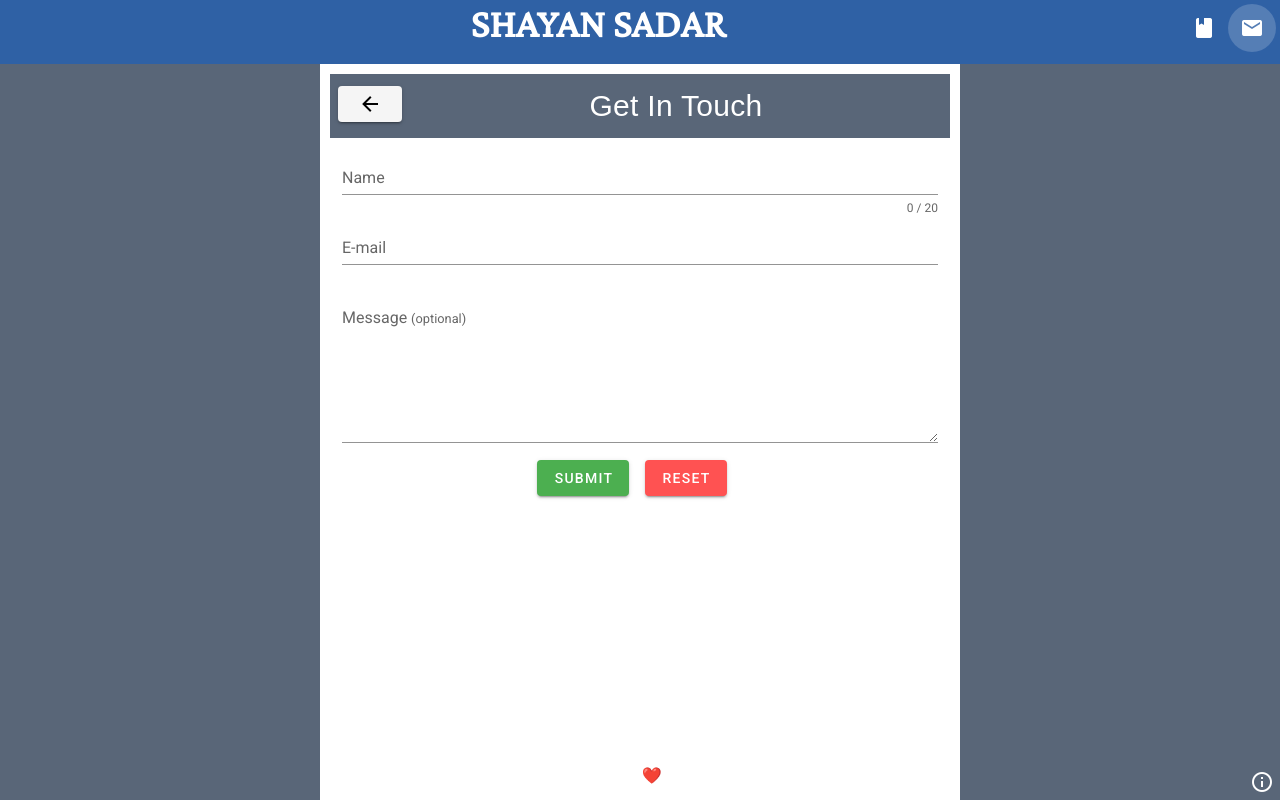
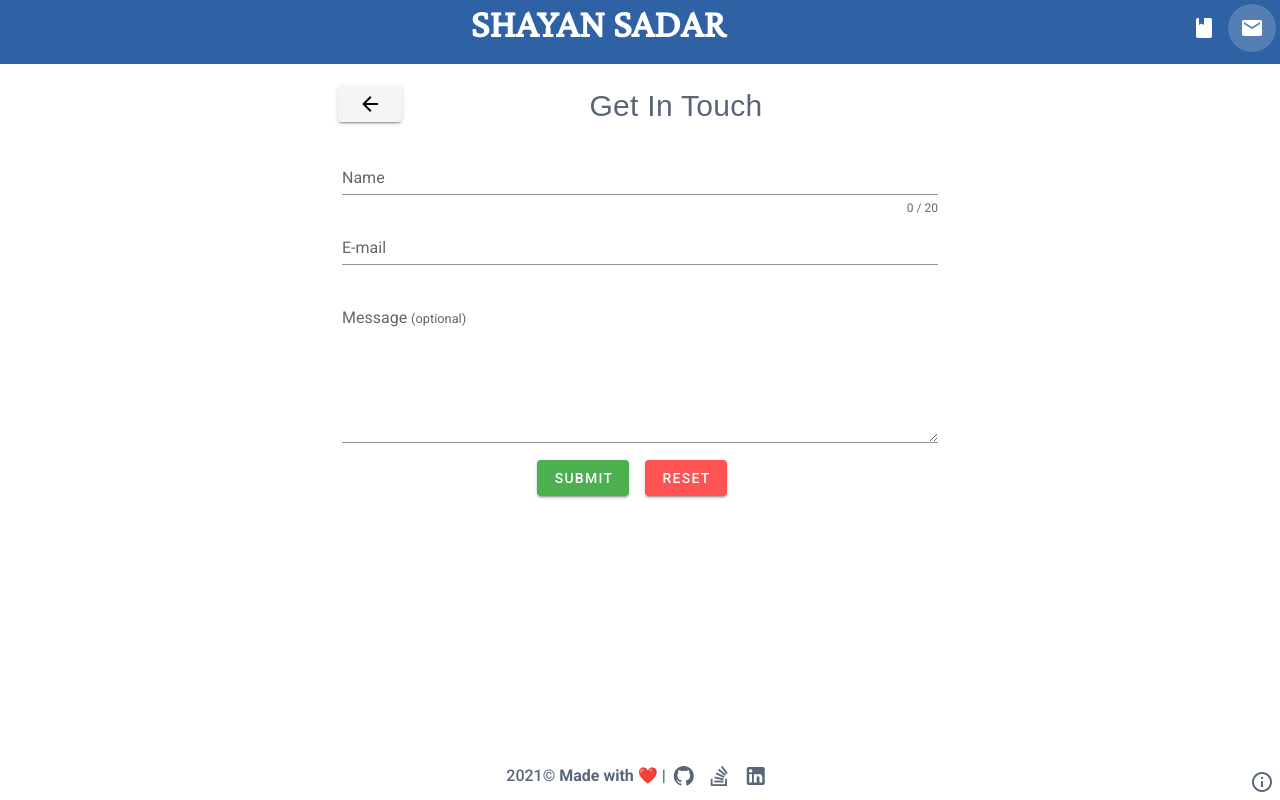
Before and after one commit to shayan09/shayan-app, a Nuxt app: page /contact in a window 1280 px wide. Both pictures are taken after a click on the button 1262 px from the left and 782 px from the top of the page. Built offline with nearby package versions, Linux system fonts and the light colour scheme; a web font is replaced by a local one; what vue-typed-js would draw is missing.

Commit message:
Cleaner UI

```diff
--- a/layouts/default.vue
+++ b/layouts/default.vue
@@ -1,5 +1,5 @@
 <template>
-	<v-app class="main-container" style="background-color: #596678">
+	<v-app class="main-container">
 		<v-app-bar
 			:height="isSmallScreen ? '50px' : '64px'"
 			prominent
@@ -46,27 +46,27 @@
 			style="background-color: transparent"
 		>
 			<v-btn icon absolute style="bottom: 0; right: 0" @click="showFooter = !showFooter"
-				><v-icon color="white"> mdi-information-outline</v-icon></v-btn
+				><v-icon color="#596678"> mdi-information-outline</v-icon></v-btn
 			>
 			<v-col v-if="showFooter" cols="12">
 				<v-row class="justify-center">
 					<span class="footer-text"
-						>{{ new Date().getFullYear() }}&#169; <strong>Made with ❤️</strong></span
+						>{{ new Date().getFullYear() }}&#169; <strong>Made with ❤️ |</strong></span
 					>
-					<v-btn href="https://github.com/shayan09" target="_blank" color="white" icon
+					<v-btn href="https://github.com/shayan09" target="_blank" color="#596678" icon
 						><v-icon> mdi-github</v-icon></v-btn
 					>
 					<v-btn
 						href="https://stackoverflow.com/users/8147086/shayan"
 						target="_blank"
-						color="white"
+						color="#596678"
 						icon
 						><v-icon> mdi-stack-overflow</v-icon></v-btn
 					>
 					<v-btn
 						href="https://www.linkedin.com/in/shayansadar/"
 						target="_blank"
-						color="white"
+						color="#596678"
 						icon
 						><v-icon> mdi-linkedin</v-icon></v-btn
 					>
@@ -100,7 +100,7 @@ export default {
 	font-size: 30px;
 }
 .footer-text {
-	color: white;
+	color: #596678;
 	margin: auto 0px;
 }
 </style>
--- a/pages/contact.vue
+++ b/pages/contact.vue
@@ -133,8 +133,7 @@ export default {
 	line-height: 2rem;
 	font-size: 24px;
 	border: 1px;
-	background-color: #596678;
-	color: white;
+	color: #596678;
 }
 .contact-header {
 	margin: auto;
--- a/pages/index.vue
+++ b/pages/index.vue
@@ -6,7 +6,6 @@
 					<SideIntro />
 				</v-col>
 				<v-col :class="isSmallScreen ? 'col-md-12' : 'col-md-10'">
-					<v-card class="pa-3 mt-3">
 					<div class="row">
 						<Education />
 
@@ -16,7 +15,6 @@
 					<Publications />
 
 					<Awards />
-					</v-card>
 				</v-col>
 			</v-row>
 		</div>
@@ -76,14 +74,12 @@ export default {
 	line-height: 2rem;
 	font-size: 24px;
 	border: 1px;
-	background-color: #596678;
-	color: white;
+	color: #596678;
 }
 .mobile-header {
 	font-family: 'Farro', sans-serif;
 	font-size: 16px;
 	border: 1px;
-	background-color: #596678;
-	color: white;
+	color: #596678;
 }
 </style>
```
Lines whose indentation alone changed are shown as unchanged.
